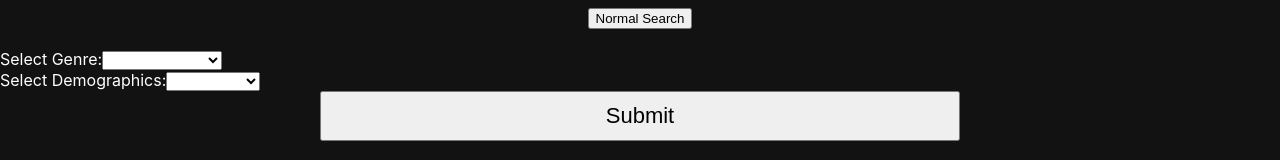
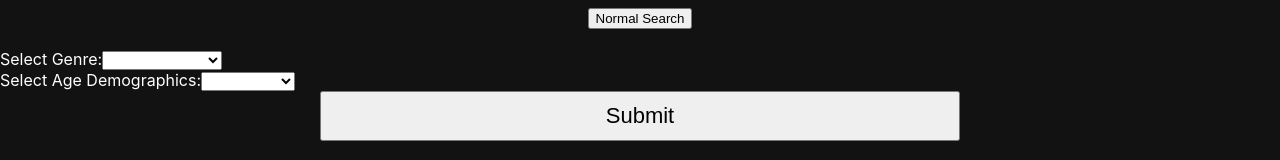
Before and after one commit to Psh12/Book-Recommendation, a React (Create React App) app: page /toggle in a window 1280 px wide. Shown: the part 175-335 px from the top of the page. Built offline with nearby package versions, Linux system fonts and the light colour scheme; no server answers.

Commit message:
Recommendations

```diff
--- a/package.json
+++ b/package.json
@@ -8,6 +8,7 @@
     "@testing-library/user-event": "^12.1.10",
     "react": "^17.0.2",
     "react-dom": "^17.0.2",
+    "react-router-dom": "^5.2.0",
     "react-scripts": "4.0.3",
     "web-vitals": "^1.0.1"
   },
--- a/src/components/search/Recom.js
+++ b/src/components/search/Recom.js
@@ -1,14 +1,185 @@
-import React, { Component } from 'react';
+import React, {Component} from 'react';
 import { Link } from 'react-router-dom';
+import './Toggle.css';
 
-class Recommendations extends Component {
+const books = [
+  {
+    "id": 1,
+    "title":"Eragon",
+    "author":"Christopher Paolini",
+    "genre":"Fantasy",
+    "demographic":"Young Adult",
+    "link": "https://images-na.ssl-images-amazon.com/images/I/51uuWGQyLSL._SX330_BO1,204,203,200_.jpg\n",
+    "synapsis": "In a land where dragons have all but disappeared, a young boy finds a dragon egg and discovers that he is destined to be its rider and defend his homeland against the evil king who now reigns."
+  },
+  {
+    "id": 2,
+    "title":"Pride and Prejudice",
+    "author":"Jane Austen",
+    "genre":"Historical Fiction",
+    "demographic":"Adult",
+    "link": "https://m.media-amazon.com/images/I/51tiK-eB3JL.jpg\n",
+    "synapsis": "The story of the five Bennet sisters living in early 19th century England. Their mother is scheming to make prestigious marriages for them. Focuses on Elizabeth Bennet, who mistakenly finds the rich Mr. Darcy an oaf, even as he sets all the other fair maidens' hearts aflutter."
+  },
+  {
+    "id": 3,
+    "title":"Clifford the Big Red Dog",
+    "author":"Norman Bridwell",
+    "genre":"Fiction",
+    "demographic":"Children",
+    "link": "https://images-na.ssl-images-amazon.com/images/I/71lgBdNFjyL.jpg\n",
+    "synapsis": "Emily Elizabeth loves her huge dog Clifford even though he is far from perfect."
+  },
+  {
+    "id": 4,
+    "title":"The Hobbit",
+    "author":"J.R.R. Tolkien",
+    "genre":"Fantasy",
+    "demographic":"Teenagers",
+    "link": "https://coverart.oclc.org/ImageWebSvc/oclc/+-+3597429966_140.jpg?SearchOrder=+-+OT,OS,TN,GO,FA\n",
+    "synapsis": "Smaug certainly looked fast asleep, almost dead and dark, with scarcely a snore more than a whiff of unseen steam, when Bilbo peeped once more from the entrance. He was just about to step out on to the floor when he caught a sudden thin and piercing ray of red from under the drooping lid of Smaug's left eye. He was only pretending to sleep! He was watching the tunnel entrance! Whisked away from his comfortable, unambitious life in his hobbit-hole in Bag End by Gandalf the wizard and a band of dwarves, Bilbo Baggins finds himself caught up in a plot to raid the treasure hoard of Smaug the Magnificent, a large and very dangerous dragon. Although quite reluctant to take part in this quest, Bilbo surprises even himself by his resourcefulness and his skill as a burglar!"
+  },
+  {
+    "id": 5,
+    "title":"Harry Potter and the Philosopher Stone",
+    "author":"J.K. Rowling",
+    "genre":"Fantasy",
+    "demographic":"Young Adult",
+    "link": "https://coverart.oclc.org/ImageWebSvc/oclc/+-+242672384_140.jpg?SearchOrder=+-+OT,OS,TN,GO,FA\n",
+    "synapsis": "Harry Potter has never even heard of Hogwarts when the letters start dropping on the doormat at number four, Privet Drive. Addressed in green ink on yellowish parchment with a purple seal, they are swiftly confiscated by his grisly aunt and uncle. Then, on Harry's eleventh birthday, a great beetle-eyed giant of a man called Rubeus Hagrid bursts in with some astonishing news: Harry Potter is a wizard, and he has a place at Hogwarts School of Witchcraft and Wizardry. An incredible adventure is about to begin!"
+  },
+  {
+    "id": 6,
+    "title":"A Study in Scarlet",
+    "author":"Arthur Conan Doyle",
+    "genre":"Mystery",
+    "demographic":"Young Adult",
+    "link": "https://coverart.oclc.org/ImageWebSvc/oclc/+-+380259254_140.jpg?SearchOrder=+-+OT,OS,TN,GO,FA\n",
+    "synapsis": "In London, Dr John Watson convalesces, after his disastrous Afghan war experiences. Sharing rooms with an enigmatic, new acquaintance, Sherlock Holmes, their quiet bachelor life at 221B Baker Street is short-lived. A dead man is discovered in a grimy house in south-east London. His face contorted with horror and hatred. On the wall, the word 'rache' - German for 'revenge' - is written in blood, yet there are no wounds on the victim or signs of a struggle. Watson's head is in a whirl, but the formidable Holmes relishes the challenge - and a famous investigative partnership begins."
+  }
+]
+
+var results = [];
+
+// Ask player for genre and demographic
+var userGenre = "Fantasy";
+
+var userDemographic = "Young Adult";
+
+var userTitle = "Harry Potter and the Philosopher Stone";
+
+// Set all book match values to 0
+var matchValues = [];
+
+for (var i = 0; i < books.length; i++) {
+  matchValues.push(0);
+};
+
+// Run through database list and if genre and demographics match, increase match value
+
+for (var i = 0; i < books.length; i++) {
+  if (books[i]["genre"] === userGenre) {
+    matchValues[i] += 1;
+  };
+  if (books[i]["demographic"] === userDemographic) {
+    matchValues[i] += 1;
+  };
+  results.push(books[i]);
+};
+
+// Quick sort
+
+function swap(arr, i, j){
+   var temp = arr[i];
+   arr[i] = arr[j];
+   arr[j] = temp;
+   var temp = results[i];
+   results[i] = results[j];
+   results[j] = temp;
+}
+
+function partition(arr, pivot, left, right){
+   var pivotValue = arr[pivot],
+       partitionIndex = left;
+
+   for(var i = left; i < right; i++){
+    if(arr[i] > pivotValue){
+      swap(arr, i, partitionIndex);
+      partitionIndex++;
+    }
+  }
+  swap(arr, right, partitionIndex);
+  return partitionIndex;
+}
+
+function quickSort(arr, left, right){
+   var len = arr.length,
+   pivot,
+   partitionIndex;
+
+
+  if(left < right){
+    pivot = right;
+    partitionIndex = partition(arr, pivot, left, right);
+
+   //sort left and right
+   quickSort(arr, left, partitionIndex - 1);
+   quickSort(arr, partitionIndex + 1, right);
+  }
+  return arr;
+}
+
+// Sort
+quickSort(matchValues, 0, matchValues.length - 1);
+
+// Clear elements that don't match
+
+results.splice(matchValues.indexOf(0), results.length);
+matchValues.splice(matchValues.indexOf(0), matchValues.length);
+
+for (var i = 0; i < results.length; i++) {
+  if (results[i]["title"] === userTitle) {
+    matchValues.splice(i, 1)
+    results.splice(i, 1)
+    break
+  }
+};
+
+class Recom extends Component {
+  constructor(props){
+    super(props);
+
+    this.state = {
+      recom: results };
+  }
+
   render() {
+    const {recom} = this.state;
+
     return (
-      <div>
-        <h3>Recommendations</h3>
+      <div className="App">
+      <h3>Recommendations</h3>
+       <center>
+      { recom.map(book =>
+          <div key={book.id}>
+            <Link to={{pathname: "/results", state: {book: book,} }} className="falseh1">
+              <div class="post-container">
+                <div class="post-thumb">
+                  <img src={book.link} alt="book cover"/>
+                </div>
+                <div class="post-content">
+                  <div><h3>{book.title}</h3></div>
+                  <div><p>{book.author}</p></div>
+                </div>
+              </div>
+            </Link>
+          </div>
+        )
+      }
+      </center>
       </div>
     );
   }
 }
 
-export default Recommendations;
+export default Recom;
--- a/src/components/search/ResultPage.js
+++ b/src/components/search/ResultPage.js
@@ -18,10 +18,12 @@ class ResultPage extends Component {
                 <div>Genre: {this.props.location.state.book.genre}</div>
                 <div>Target Audience: {this.props.location.state.book.demographic}</div>
                 <br></br>
-                <div>Synapsis: {this.props.location.state.book.synapsis}</div>
+                <div>Synopsis: {this.props.location.state.book.synapsis}</div>
               </div>
             </div>
-            <br></br>
+          </center>
+          <br></br>
+          <center>
             <Recommendations/>
           </center>
         </div>
--- a/src/components/search/Toggle.js
+++ b/src/components/search/Toggle.js
@@ -65,6 +65,12 @@ function searchingFor(term){
   }
 }
 
+function searchingForDem(demterm){
+  return function(x){
+    return x.demographic.toLowerCase().includes(demterm.toLowerCase()) || !demterm;
+  }
+}
+
 class Toggle extends Component {
   constructor(props){
     super(props);
@@ -72,6 +78,7 @@ class Toggle extends Component {
     this.state = {
       books: books,
       term: "",
+      demterm: "",
       check: "",
       dem: "" };
 
@@ -91,10 +98,11 @@ class Toggle extends Component {
   handleSubmit(event) {
     event.preventDefault()
     this.setState({ term: this.state.check })
+    this.setState({ demterm: this.state.dem })
   }
 
   render() {
-    const {term, books} = this.state;
+    const {term, demterm, books} = this.state;
     const isTermBlank = term;
 
     return (
@@ -129,7 +137,7 @@ class Toggle extends Component {
             </label>
             <br/>
             <label>
-              Select Demographics:
+              Select Age Demographics:
               <select value={this.state.dem} onChange={this.handleDemChange}>
                 <option value=""></option>
                 <option value="Children">Children</option>
@@ -144,7 +152,7 @@ class Toggle extends Component {
         </div>
        <center>
       { isTermBlank.length > 1 &&
-        books.filter(searchingFor(term)).map(book =>
+        books.filter(searchingFor(term)).filter(searchingForDem(demterm)).map(book =>
           <div key={book.id}>
             <Link to={{pathname: "/results", state: {book: book,} }} className="falseh1">
               <div class="post-container">
```
Also changed, not shown: 1 other file (tests, documents, lock files or other folders).
